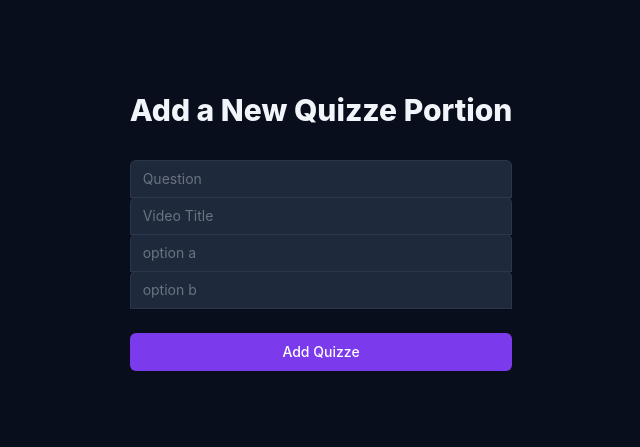
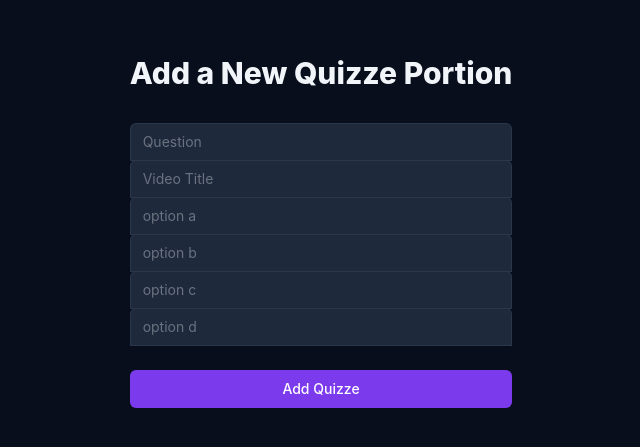
Before and after one commit to Nabi171/lPortalApp, a React (Create React App) app: page /Dashboard/quizzes/addQuizze in a window 1280 px wide. Shown: the part 181-628 px from the top of the page, without its empty margins (319-959 px from the left). Built offline with nearby package versions, Linux system fonts and the light colour scheme.

Commit message:
ssdfsdffasfsdagkl

```diff
--- a/src/components/Admin Portal/Quizzes/AddQuizze.js
+++ b/src/components/Admin Portal/Quizzes/AddQuizze.js
@@ -67,7 +67,7 @@ const AddQuizze = () => {
                                 <input
                                     value={options.name}
                                     onChange={handleOption}
-                                    id="totalMark" name="option1" type="text" autocomplete="totakMark" required
+                                    id="totalMark" name="option1" type="text" required
                                     className="login-input  rounded-t-md" placeholder="option a" />
                             </div>
 
@@ -76,8 +76,26 @@ const AddQuizze = () => {
                                 <input
                                     value={options.name}
                                     onChange={handleOption}
-                                    id="totalMark" name="option2" type="text" autocomplete="totakMark" required
+                                    id="totalMark" name="option2" type="text" required
                                     className="login-input  rounded-t-md" placeholder="option b" />
+                            </div>
+
+                            <div >
+                                <label for="video-duration" className="sr-only">Quizze Option</label>
+                                <input
+                                    value={options.name}
+                                    onChange={handleOption}
+                                    id="totalMark" name="option3" type="text" required
+                                    className="login-input  rounded-t-md" placeholder="option c" />
+                            </div>
+
+                            <div >
+                                <label for="video-duration" className="sr-only">Quizze Option</label>
+                                <input
+                                    value={options.name}
+                                    onChange={handleOption}
+                                    id="totalMark" name="option4" type="text" required
+                                    className="login-input  rounded-t-md" placeholder="option d" />
                             </div>
 
                         </div>
```
